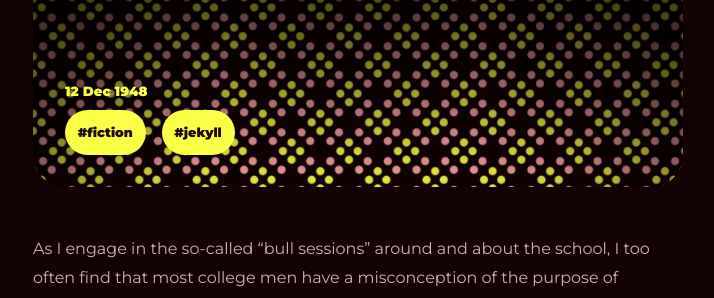
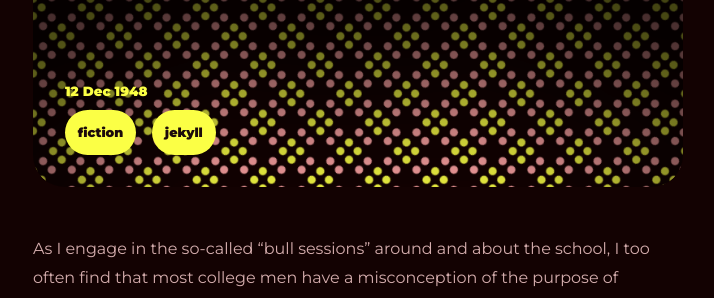
Before and after one commit to sharadcodes/jekyll-theme-material-you, a Jekyll site: the page built from all_collections/_posts/1948-12-12-the-purpose-of-education.md, in a window 1280 px wide. Shown: the part 275-573 px from the top of the page, without its empty margins (282-996 px from the left). Built offline with Jekyll 4.4.1, drawn with Linux system fonts in a browser that asks for light colours.

Commit message:
Fix thumb and tag

```diff
--- a/_layouts/post.html
+++ b/_layouts/post.html
@@ -11,14 +11,13 @@
         <!--  -->
         {% else %}
         <!--  -->
-        {% assign page_thumbnail = site.baseurl | append:
-        '/assets/images/pattern.png' %}
+        {% assign page_thumbnail = '/assets/images/pattern.png' %}
         <!--  -->
         {% endif %}
         <div
           class="article-thumbnail"
           style="
-            background-image: url('{{ page_thumbnail }}');
+            background-image: url('{{ site.baseurl }}/{{ page_thumbnail }}');
           "
         >
           <h1 class="article-title">{{ page.title }}</h1>
@@ -26,7 +25,7 @@
             <small class="article-date">{{page.date | date_to_string}}</small>
             <div class="article-categories">
               {% for c in page.categories %}
-              <a href="#!" class="article-category">#{{c}}</a>
+              <a href="#!" class="article-category">{{c}}</a>
               {% endfor %}
             </div>
           </div>
```
